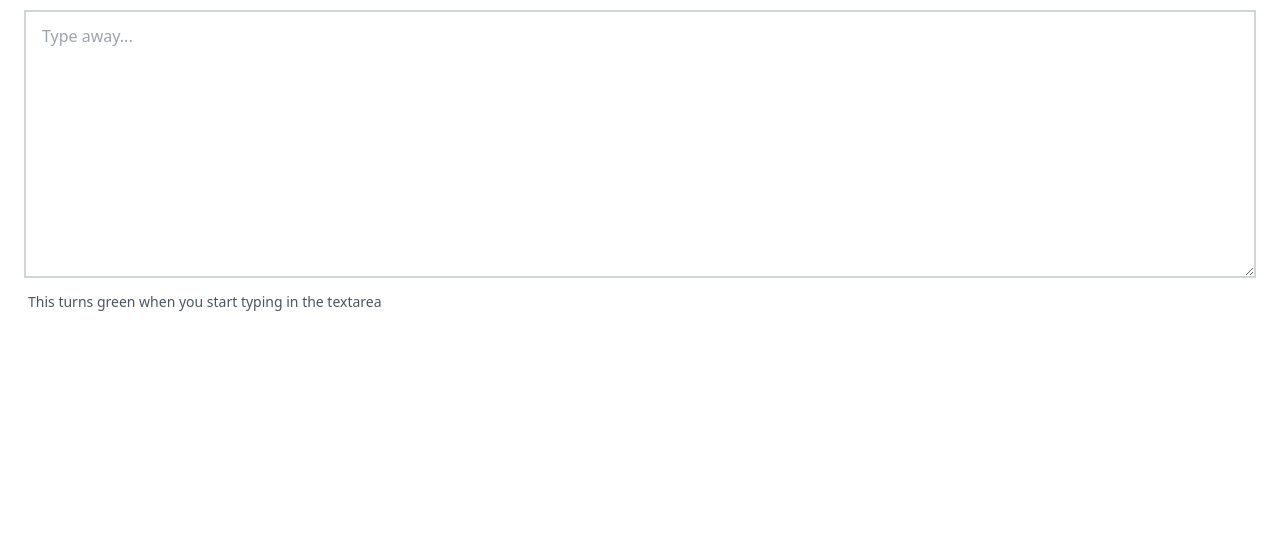
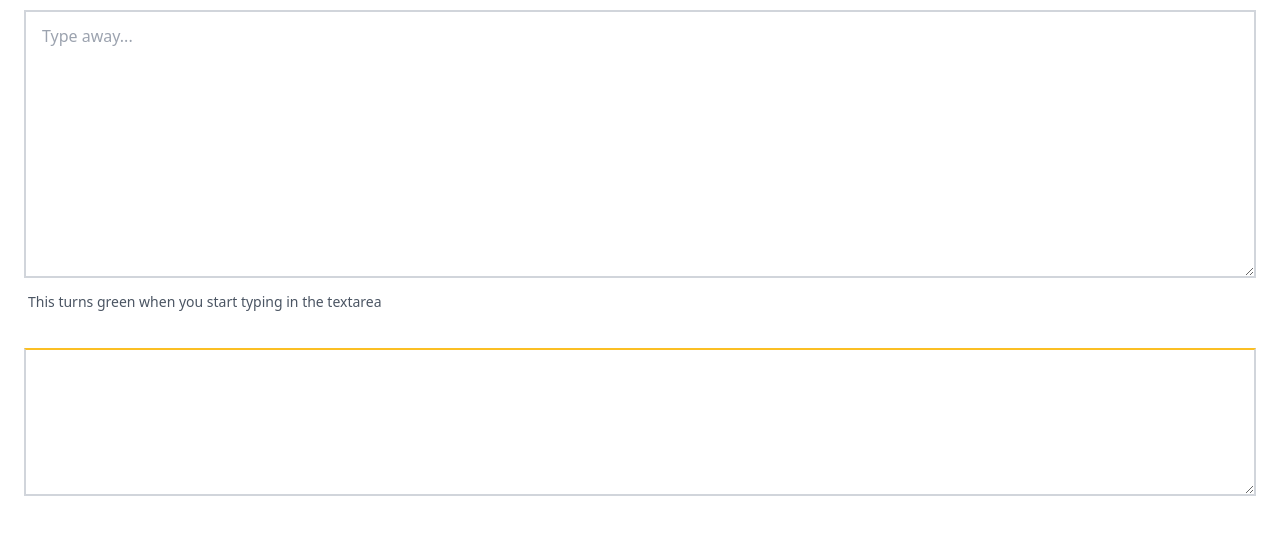
Before and after one commit to d3vkk/tailwindcss-2-transition, a plain HTML site: page pseudo-classes/index.html in a window 1280 px wide. Shown: the part 1906-2440 px from the top of the page. Before the commit the page ends 2254 px from the top, so only its background shows below. Drawn offline with Linux system fonts and the light colour scheme.

Commit message:
feat: Per-side border color

```diff
--- a/pseudo-classes/index.html
+++ b/pseudo-classes/index.html
@@ -74,6 +74,10 @@
                 This turns green when you start typing in the textarea
             </p>
         </section>
+        <section class="mb-8">
+            <textarea cols="30" rows="5"
+                class="w-full border-2 border-gray-300 border-t-yellow-400 px-4 py-3 focus:outline-none focus:ring-1 focus-ring-yellow-400 focus:border-yellow-400"></textarea>
+        </section>
 
     </body>
 </html>
```
Also changed, not shown: pseudo-classes/build/tailwind.css.
